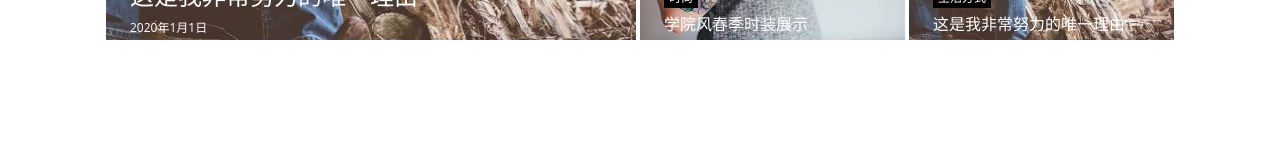
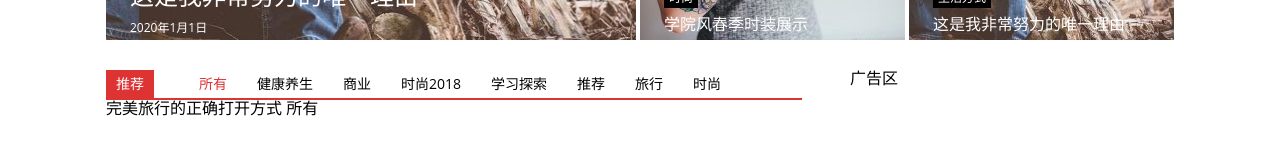
Before and after one commit to xiaochenggit/news, a Vue app: page /#/ in a window 1280 px wide. Shown: the part 920-1074 px from the top of the page. Built offline with nearby package versions, Linux system fonts and the light colour scheme; a small style sheet from the web is missing.

Commit message:
add tab-switch but no end

```diff
--- /dev/null
+++ b/src/common/tab-switch.vue
@@ -0,0 +1,164 @@
+<template>
+  <div class="tab-switch">
+    <section class="top" :style="{'border-bottom-color': color}">
+      <em class="label" :style="{'background-color': color}">{{ label }}</em>
+      <ul class="nav">
+        <li v-for="(item, index) in items"
+          :key="index"
+          :style="{'color': showIndex === index ? color: ''}"
+          @mouseover="addColor($event, showIndex === index)"
+          @mouseout="removeColor($event, showIndex === index)"
+          @click="changeShowIndex(index)"
+        >
+          {{item.label}}
+        </li>
+      </ul>
+    </section>
+    <section class="body">
+      <div v-for="(item, index) in items"
+        :key="index"
+        v-show="index === showIndex"
+      >
+        {{item.articles[0].name}}
+      </div>
+    </section>
+  </div>
+</template>
+<script>
+export default {
+  props: {
+    /* props 描述
+     * label [String] 标题名字
+     * color [String] 颜色
+     * items [Array] 数据
+     */
+    label: {
+      type: String,
+      default: '推荐'
+    },
+    color: {
+      type: String,
+      default: 'red'
+    },
+    items: {
+      type: Array,
+      default () {
+        return [{
+          label: '所有',
+          articles: [{
+            name: '完美旅行的正确打开方式 所有',
+            time: '2018-1-1',
+            num: 0
+          }]
+        }, {
+          label: '健康养生',
+          articles: [{
+            name: '完美旅行的正确打开方式 健康养生',
+            time: '2018-1-1',
+            num: 0
+          }]
+        }, {
+          label: '商业',
+          articles: [{
+            name: '完美旅行的正确打开方式 商业',
+            time: '2018-1-1',
+            num: 0
+          }]
+        }, {
+          label: '时尚2018',
+          articles: [{
+            name: '完美旅行的正确打开方式 时尚2018',
+            time: '2018-1-1',
+            num: 0
+          }]
+        }, {
+          label: '学习探索',
+          articles: [{
+            name: '完美旅行的正确打开方式 学习探索',
+            time: '2018-1-1',
+            num: 0
+          }]
+        }, {
+          label: '推荐',
+          articles: [{
+            name: '完美旅行的正确打开方式 推荐',
+            time: '2018-1-1',
+            num: 0
+          }]
+        }, {
+          label: '旅行',
+          articles: [{
+            name: '完美旅行的正确打开方式 旅行',
+            time: '2018-1-1',
+            num: 0
+          }]
+        }, {
+          label: '时尚',
+          articles: [{
+            name: '完美旅行的正确打开方式 时尚',
+            time: '2018-1-1',
+            num: 0
+          }]
+        }]
+      }
+    }
+  },
+  data () {
+    /** @description
+     * showIndex 当前显示的下标
+     */
+    return {
+      showIndex: 0
+    }
+  },
+  methods: {
+    /* addColor removeColor 改变颜色
+    * 加一个判断，当前tab不可改变
+    */
+    addColor (e, flg) {
+      if (flg) {
+        return false
+      }
+      e.target.style.color = this.color
+    },
+    removeColor (e, flg) {
+      if (flg) {
+        return false
+      }
+      e.target.style.color = ''
+    },
+    /** changeShowIndex
+     * 改变 showIndex
+     */
+    changeShowIndex (index) {
+      this.showIndex = index
+    }
+  }
+}
+</script>
+
+<style scoped lang='scss'>
+.tab-switch {
+  .top {
+    line-height: 28px;
+    height: 28px;
+    border-bottom: 2px;
+    border-bottom-style: solid;
+    font-size: 14px;
+    .label {
+      float: left;
+      padding: 0 10px;
+      color: #fff;
+      margin-right: 30px;
+    }
+    .nav{
+      display: inline-block;
+      li {
+        float: left;
+        padding: 0 15px;
+        cursor: pointer;
+      }
+    }
+  }
+}
+</style>
--- a/src/components/home/index.vue
+++ b/src/components/home/index.vue
@@ -4,6 +4,16 @@
     <nav-ad></nav-ad>
     <nav-tab-search/>
     <popular/>
+    <div class="main">
+      <div class="container">
+        <div class="left">
+          <Recommend/>
+        </div>
+        <div class="right">
+          广告区
+        </div>
+      </div>
+    </div>
   </div>
 </template>
 
@@ -12,12 +22,30 @@ import NavTop from './nav-top'
 import NavAd from './nav-ad'
 import NavTabSearch from './nav-tab-search'
 import Popular from './popular'
+import Recommend from './recommend'
 export default {
   components: {
     NavTop,
     NavAd,
     NavTabSearch,
-    Popular
+    Popular,
+    Recommend
   }
 }
 </script>
+<style lang="scss" scoped>
+@import '../../css/common.scss';
+.main {
+  margin-top: 30px;
+  .container {
+    @include flex(row);
+    .left {
+      width: 696px;
+    }
+    .right {
+      width: 324px;
+      margin-left: 48px;
+    }
+  }
+}
+</style>
--- /dev/null
+++ b/src/components/home/recommend.vue
@@ -0,0 +1,18 @@
+<template>
+  <div class="recommend">
+    <TabSwitch label='推荐' color='#dd3333' />
+  </div>
+</template>
+
+<script>
+import TabSwitch from '../../common/tab-switch'
+export default {
+  components: {
+    TabSwitch
+  }
+}
+</script>
+
+<style scoped lang='scss'>
+
+</style>
```
